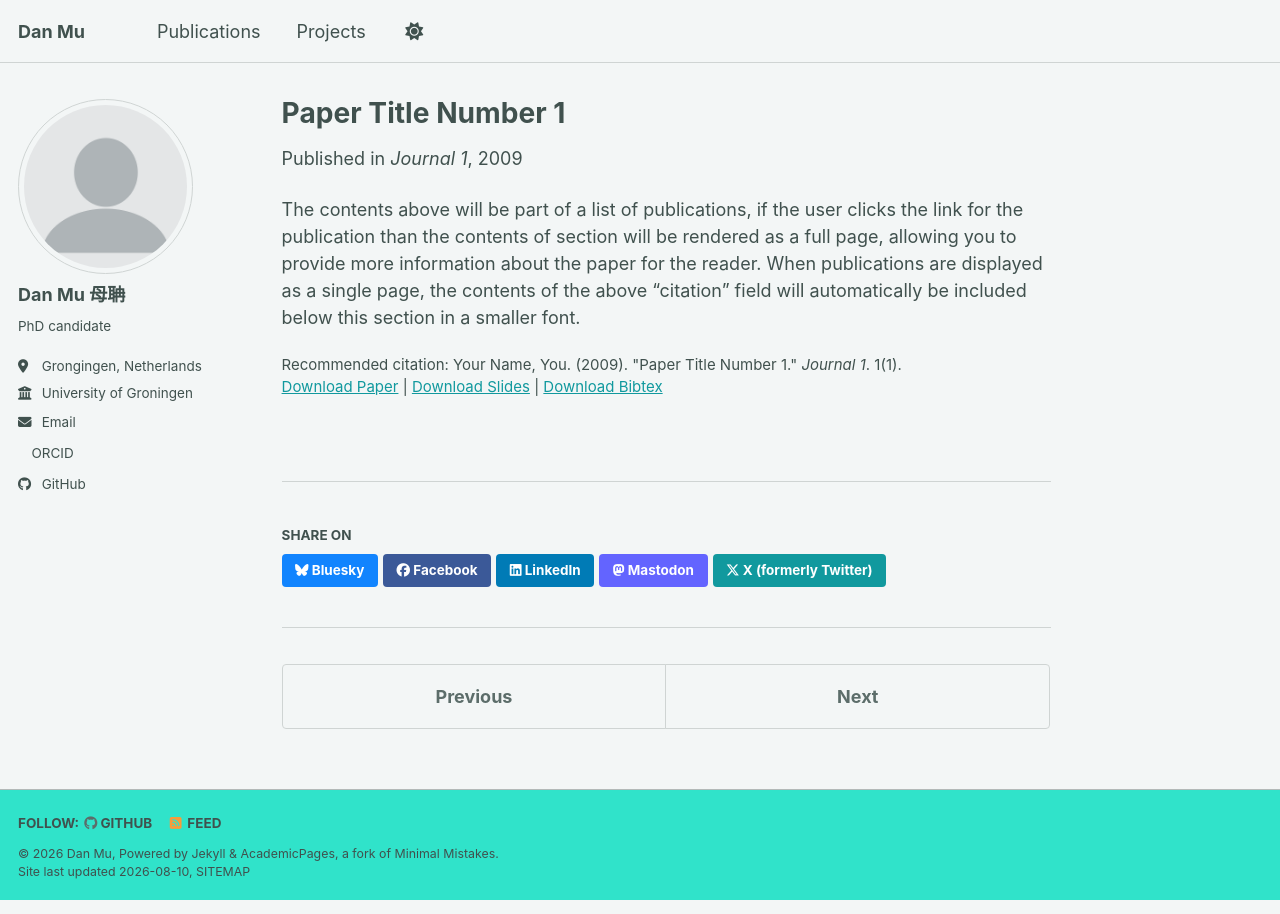
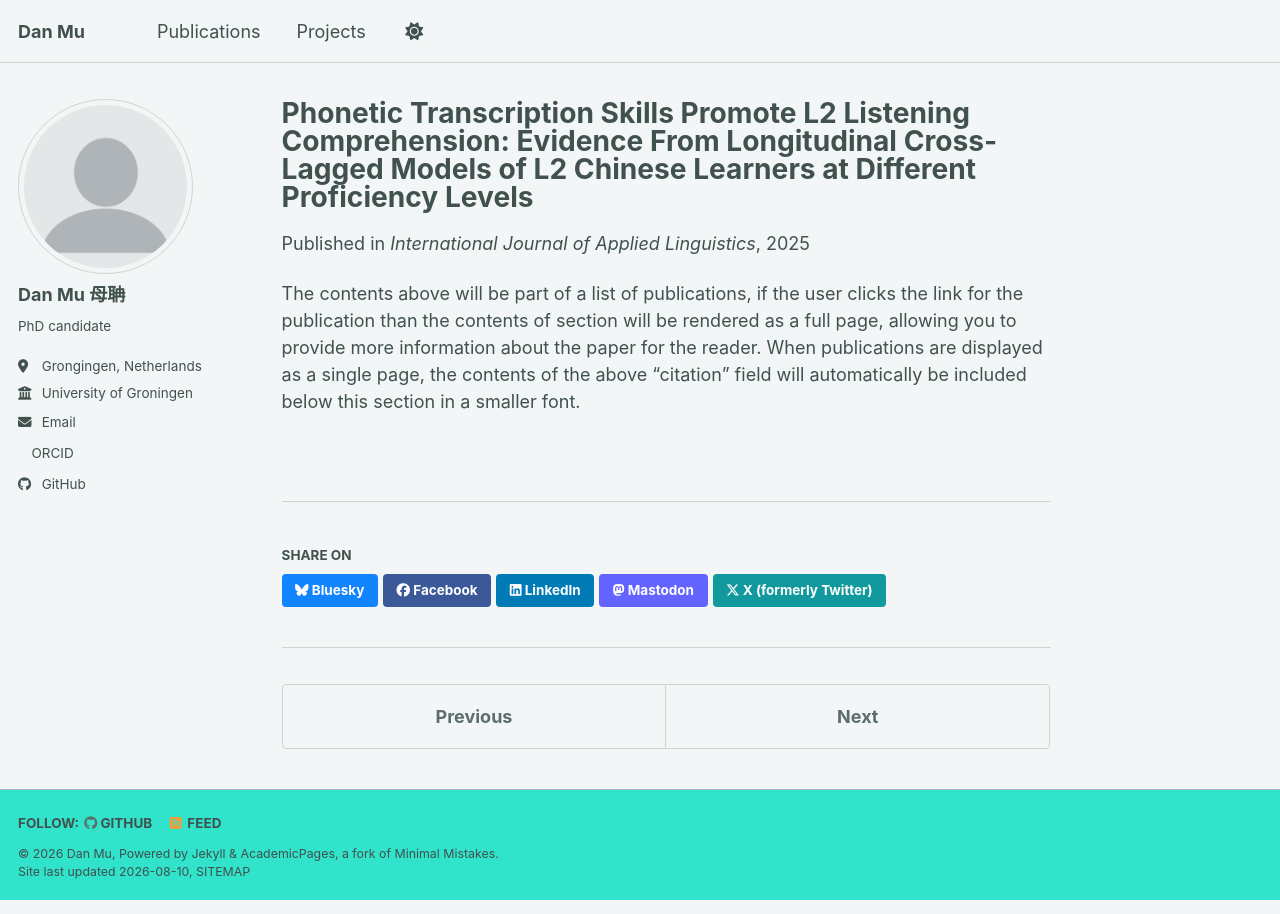
Before and after one commit to dm-danmu/dm-danmu.github.io, a Jekyll site: the page built from _publications/2009-10-01-paper-title-number-1.md, in a window 1280 px wide. Built offline with Jekyll 4.4.1, drawn with Linux system fonts in a browser that asks for light colours; a style sheet for code colours, icons or effects is not loaded.

Commit message:
Update publication details for paper number 1

```diff
--- a/_publications/2009-10-01-paper-title-number-1.md
+++ b/_publications/2009-10-01-paper-title-number-1.md
@@ -1,14 +1,11 @@
 ---
-title: "Paper Title Number 1"
+title: "Phonetic Transcription Skills Promote L2 Listening Comprehension: Evidence From Longitudinal Cross-Lagged Models of L2 Chinese Learners at Different Proficiency Levels"
 collection: publications
 category: manuscripts
 permalink: /publication/2009-10-01-paper-title-number-1
-excerpt: 'This paper is about the number 1. The number 2 is left for future work.'
-date: 2009-10-01
-venue: 'Journal 1'
-slidesurl: 'https://academicpages.github.io/files/slides1.pdf'
-paperurl: 'https://academicpages.github.io/files/paper1.pdf'
-bibtexurl: 'https://academicpages.github.io/files/bibtex1.bib'
-citation: 'Your Name, You. (2009). &quot;Paper Title Number 1.&quot; <i>Journal 1</i>. 1(1).'
+excerpt: ''
+date: 2025-02-05
+venue: 'International Journal of Applied Linguistics'
+paperurl: 'https://academicpages.github.io/files/2025.pdf'
 ---
 The contents above will be part of a list of publications, if the user clicks the link for the publication than the contents of section will be rendered as a full page, allowing you to provide more information about the paper for the reader. When publications are displayed as a single page, the contents of the above "citation" field will automatically be included below this section in a smaller font.
```
